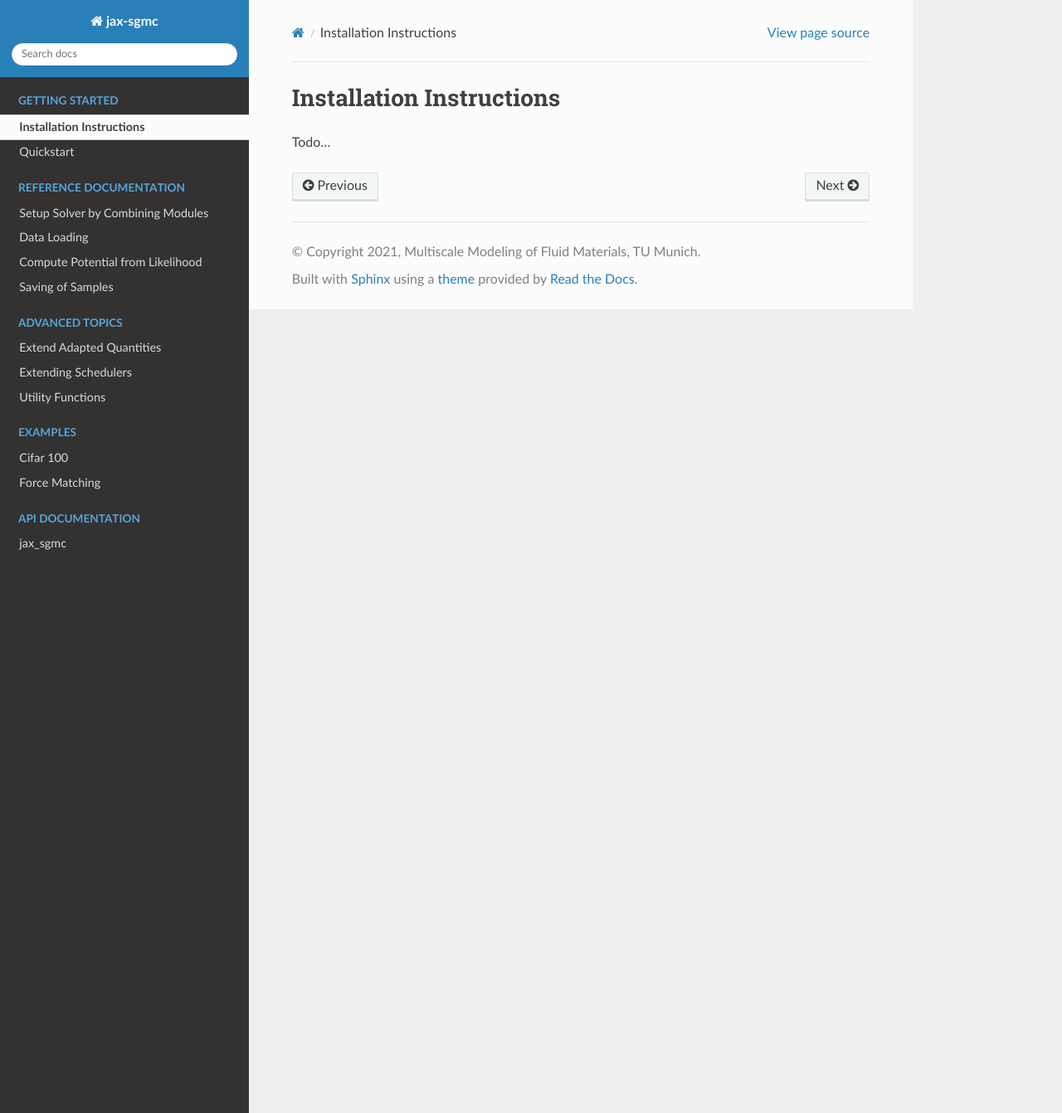
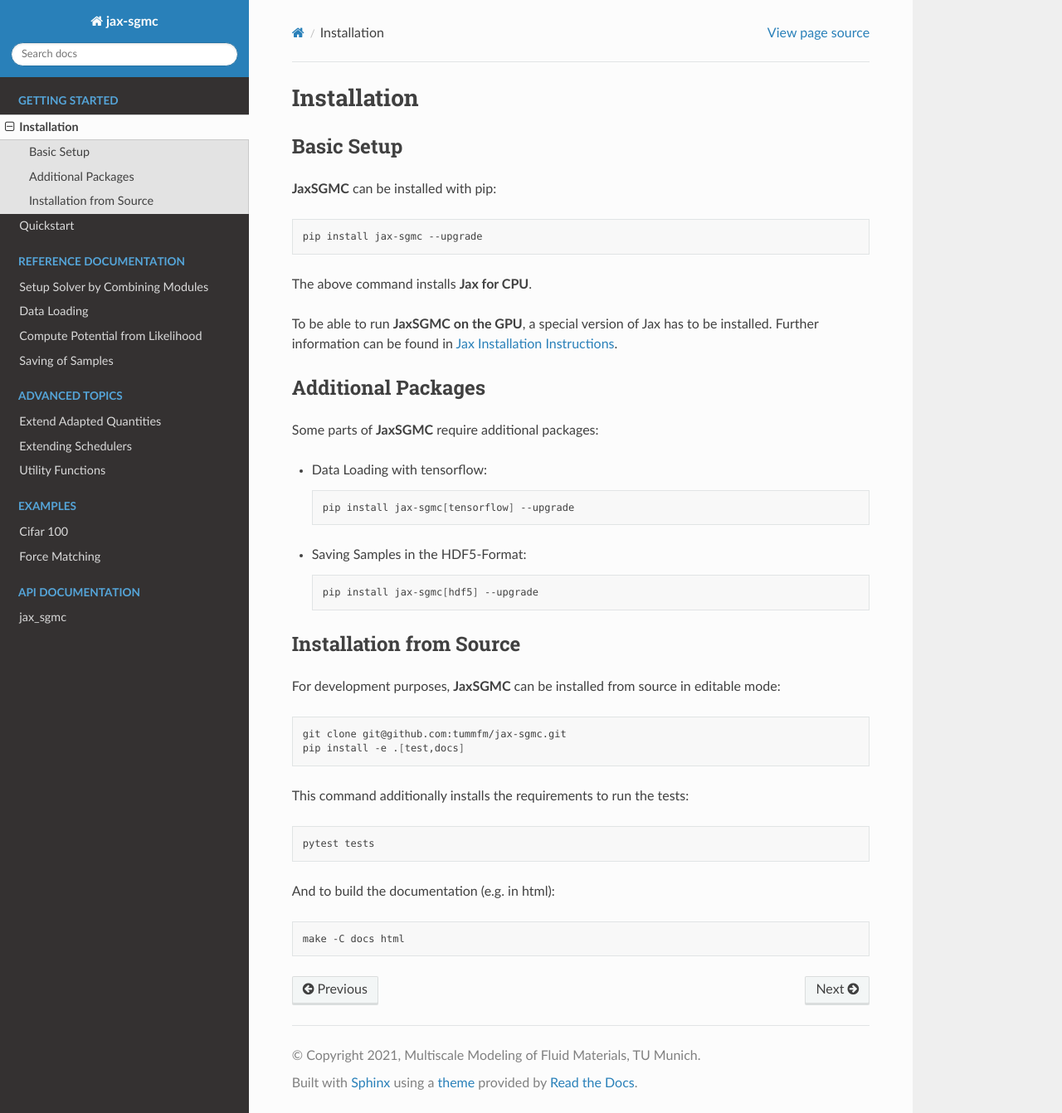
Before and after one commit to tummfm/jax-sgmc, a Sphinx documentation site: the page built from docs/installation.md, in a window 1280 px wide and 1342 px high. Shown: the whole window at 83% size. Built offline with Sphinx 7.4.7 and the Read the Docs theme 2.0.0, drawn with Linux system fonts in a browser that asks for light colours.

Commit message:
Updated installation instructions

````diff
--- a/docs/api/jax_sgmc.io.rst
+++ b/docs/api/jax_sgmc.io.rst
@@ -1,5 +1,5 @@
-jax_sgmc.io.rst
-================
+jax_sgmc.io
+===========
 
 .. automodule:: jax_sgmc.io
 
--- a/docs/installation.md
+++ b/docs/installation.md
@@ -1,4 +1,52 @@
-Installation Instructions
-==========================
+# Installation
 
-Todo...
+## Basic Setup
+
+**JaxSGMC** can be installed with pip:
+
+```shell
+pip install jax-sgmc --upgrade
+```
+
+The above command installs **Jax for CPU**.
+
+To be able to run **JaxSGMC on the GPU**, a special version of Jax has to be
+installed. Further information can be found in
+[Jax Installation Instructions](https://github.com/google/jax#installation).
+
+(additional_requirements)=
+## Additional Packages
+
+Some parts of **JaxSGMC** require additional packages:
+
+- Data Loading with tensorflow:
+  ```shell
+  pip install jax-sgmc[tensorflow] --upgrade
+  ```
+- Saving Samples in the HDF5-Format:
+  ```shell
+  pip install jax-sgmc[hdf5] --upgrade
+  ```
+
+
+## Installation from Source
+
+For development purposes, **JaxSGMC** can be installed from source in
+editable mode:
+
+```shell
+git clone git@github.com:tummfm/jax-sgmc.git
+pip install -e .[test,docs]
+```
+
+This command additionally installs the requirements to run the tests:
+
+```shell
+pytest tests
+```
+
+And to build the documentation (e.g. in html):
+
+```shell
+make -C docs html
+```
--- a/setup.py
+++ b/setup.py
@@ -24,6 +24,9 @@
         'sphinx_rtd_theme',
         'sphinx-autodoc-typehints==1.11.1',
         'myst-nb',
+    ],
+    'hdf5': [
+        'h5py'
     ]
 }
 
````
Also changed, not shown: 2 other files.
